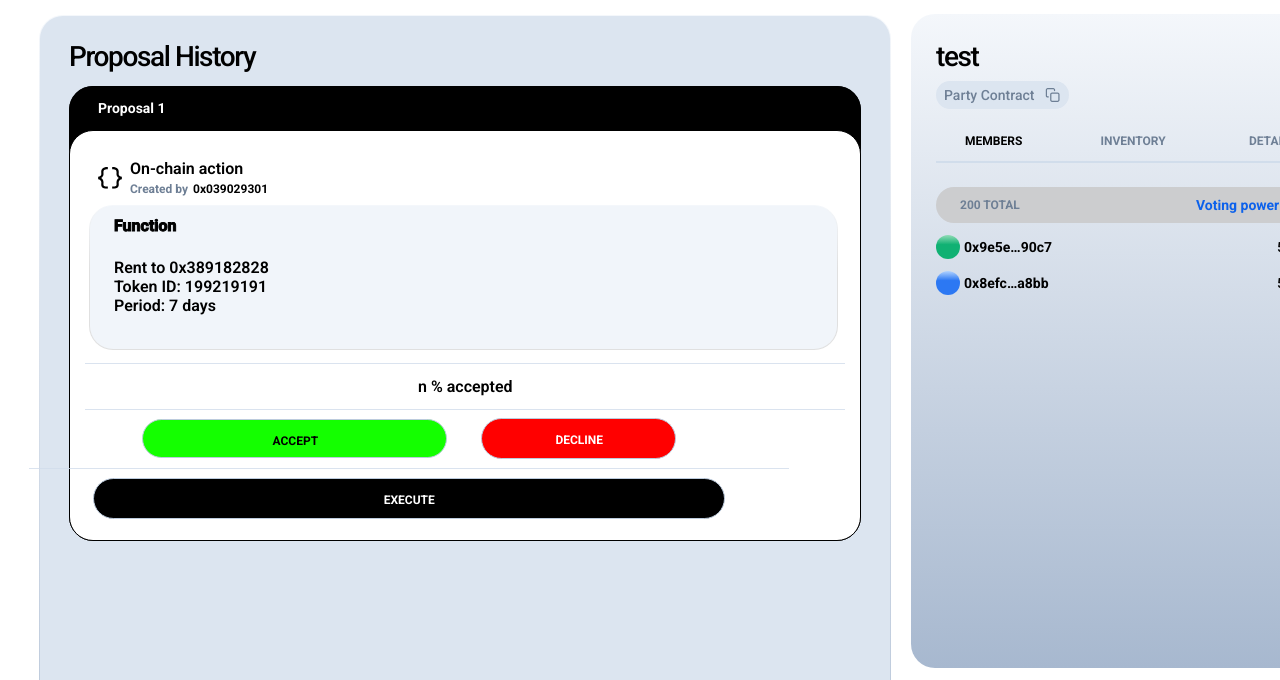
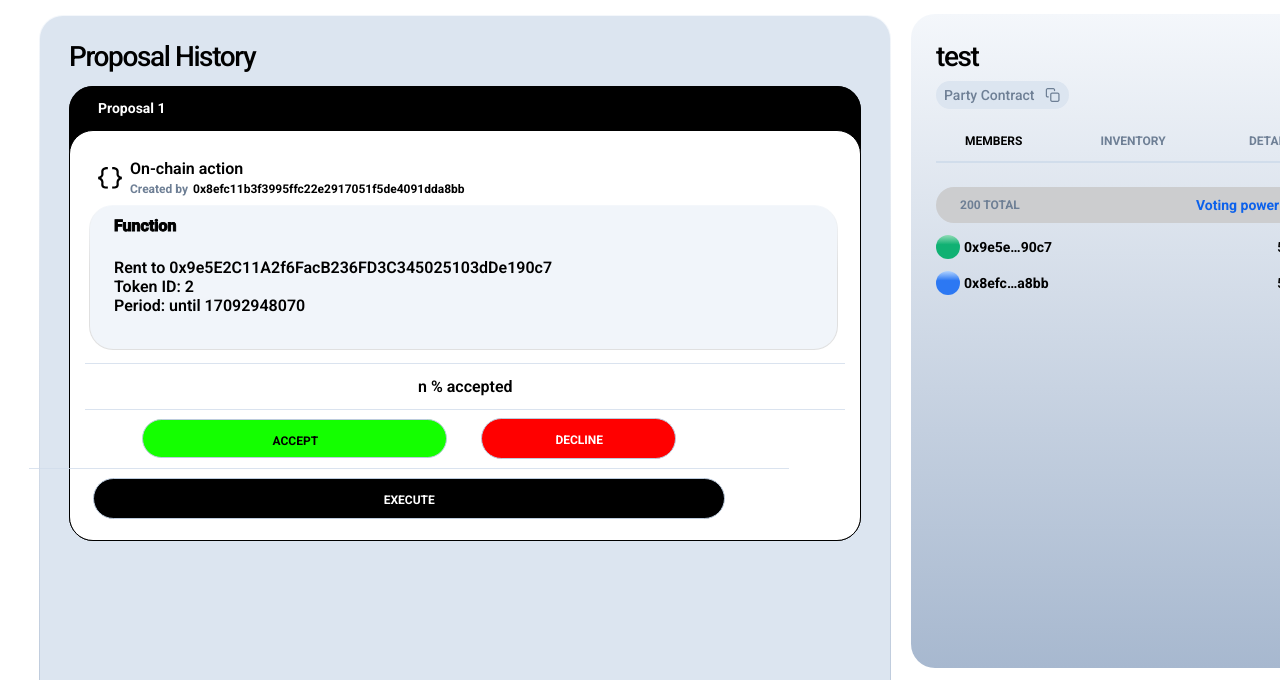
Before and after one commit to jungsooyun/party-front, a website built with Parcel: page GuiIdStatus.html in a window 1280 px wide. Shown: the part 78-758 px from the top of the page. Built offline with nearby package versions, Linux system fonts and the light colour scheme; a web font is replaced by a local one.

Commit message:
Update Status Front

```diff
--- a/GuiIdStatus.html
+++ b/GuiIdStatus.html
@@ -133,7 +133,7 @@
 
             <div class="button-on-chain1">On-chain action</div>
             <b class="created-by1">Created by</b>
-            <b class="link-dannyarandaeth1">0x039029301</b>
+            <b class="link-dannyarandaeth1">0x8efc11b3f3995ffc22e2917051f5de4091dda8bb</b>
           </div>
         </div>
         <div class="divfont-bold3">
@@ -144,7 +144,7 @@
             <div class="button-on-chain1">On-chain action</div>
             <div class="button-on-chain3">n % accepted</div>
             <b class="created-by1">Created by</b>
-            <b class="link-dannyarandaeth1">0x039029301</b>
+            <b class="link-dannyarandaeth1">0x8efc11b3f3995ffc22e2917051f5de4091dda8bb</b>
             <div class="button7">
               <b class="accept">Accept</b>
             </div>
@@ -162,9 +162,9 @@
               </div>
               <div class="button-on-chain-container">
                 <span class="button-on-chain-container1">
-                  <p class="period-7-days">Rent to 0x389182828</p>
-                  <p class="period-7-days">Token ID: 199219191</p>
-                  <p class="period-7-days">Period: 7 days</p>
+                  <p class="period-7-days">Rent to 0x9e5E2C11A2f6FacB236FD3C345025103dDe190c7</p>
+                  <p class="period-7-days">Token ID: 2</p> <!--시연시 맞도록 하드코딩...-->
+                  <p class="period-7-days">Period: until 17092948070</p>
                 </span>
               </div>
               <div class="divflex28"></div>
```
